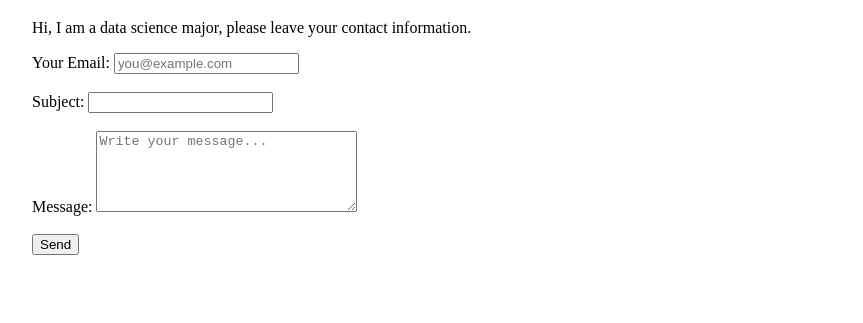
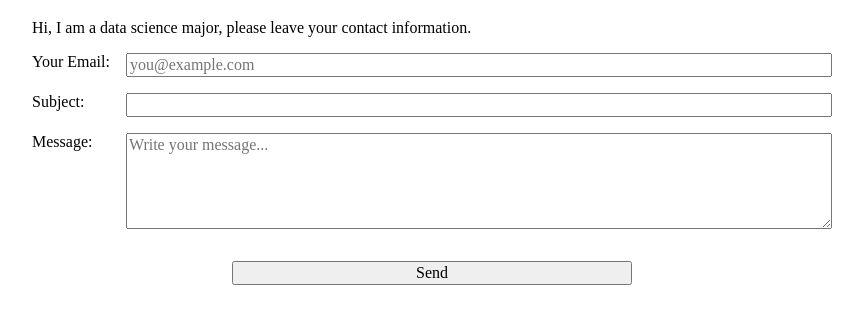
Before and after one commit to Joshuaamm7/portfolio, a plain HTML site: page contact/index.html in a window 1280 px wide. Shown: the part 155-478 px from the top of the page, without its empty margins (208-1071 px from the left). Drawn offline with Linux system fonts and the light colour scheme.

Commit message:
contact page fixed

```diff
--- a/contact/index.html
+++ b/contact/index.html
@@ -26,23 +26,17 @@
     <input name="email" type="email" placeholder="you@example.com" required>
   </label>
 
-  <br><br>
-
   <label>
     Subject:
     <input name="subject" required>
   </label>
-
-  <br><br>
 
   <label>
     Message:
     <textarea name="body" rows="5" cols="30" placeholder="Write your message..."></textarea>
   </label>
 
-  <br><br>
-
-  <button>Send</button>
+  <button type="submit">Send</button>
 
 </form>
 
--- a/style.css
+++ b/style.css
@@ -3,6 +3,31 @@ body {
   margin: 0 auto;
   padding: 0.5rem 1rem;
 }
+
+input,
+textarea,
+button {
+  font: inherit;
+}
+
+form {
+  display: grid;
+  grid-template-columns: auto 1fr;
+  gap: 1em;
+}
+
+label {
+  display: grid;
+  grid-template-columns: subgrid;
+  grid-column: 1 / -1;
+}
+
+button {
+  grid-column: 1 / -1;
+  width: 50%;
+  margin: 1em auto;
+}
+
 :root{
     --color-accent: oklch(65.602% 0.09892 120.137);
 } <!--root for whole doc>
```
